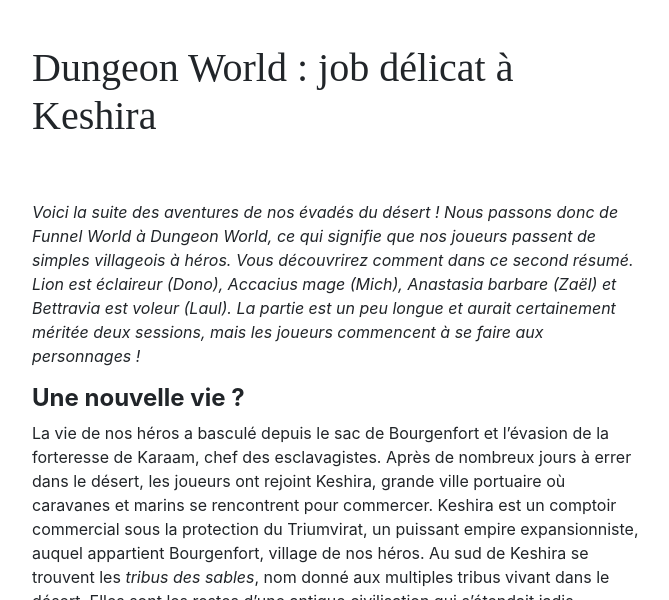
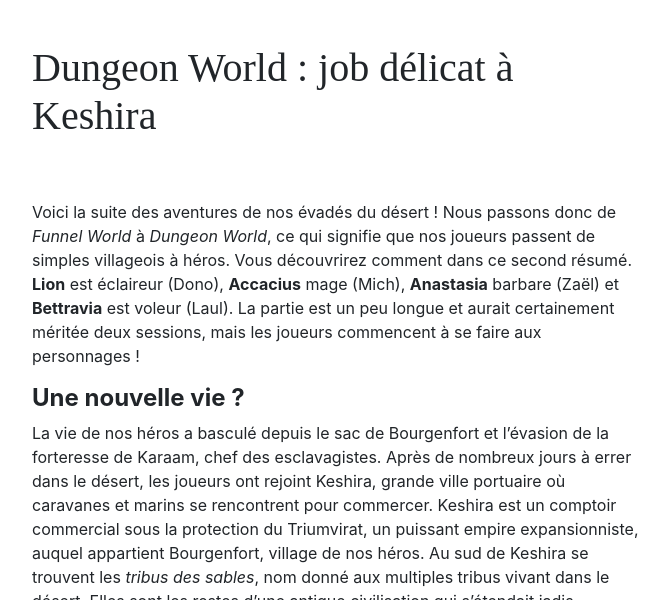
Before and after one commit to NielsSarys/nielssarys.github.io, a Jekyll site: the page built from _posts/2018-09-04-dungeon-world-job-delicat-a-keshira.md, in a window 1280 px wide and 900 px high, cut to the strip 300-900 px from the top of the window. Shown: the whole strip, without its empty margins (303-972 px from the left). Built offline with Jekyll 4.4.1, drawn with Linux system fonts in a browser that asks for light colours; nearby versions of some CDN libraries; some web fonts are replaced.

```diff
--- a/_posts/2018-09-04-dungeon-world-job-delicat-a-keshira.md
+++ b/_posts/2018-09-04-dungeon-world-job-delicat-a-keshira.md
@@ -11,7 +11,7 @@ tags:
 - jdr
 
 ---
-_Voici la suite des aventures de nos évadés du désert ! Nous passons donc de Funnel World à Dungeon World, ce qui signifie que nos joueurs passent de simples villageois à héros. Vous découvrirez comment dans ce second résumé. Lion est éclaireur (Dono), Accacius mage (Mich), Anastasia barbare (Zaël) et Bettravia est voleur (Laul). La partie est un peu longue et aurait certainement méritée deux sessions, mais les joueurs commencent à se faire aux personnages !_
+Voici la suite des aventures de nos évadés du désert ! Nous passons donc de _Funnel World_ à _Dungeon World_, ce qui signifie que nos joueurs passent de simples villageois à héros. Vous découvrirez comment dans ce second résumé. **Lion** est éclaireur (Dono), **Accacius** mage (Mich), **Anastasia** barbare (Zaël) et **Bettravia** est voleur (Laul). La partie est un peu longue et aurait certainement méritée deux sessions, mais les joueurs commencent à se faire aux personnages !
 
 ## **Une nouvelle vie ?**
 
```
